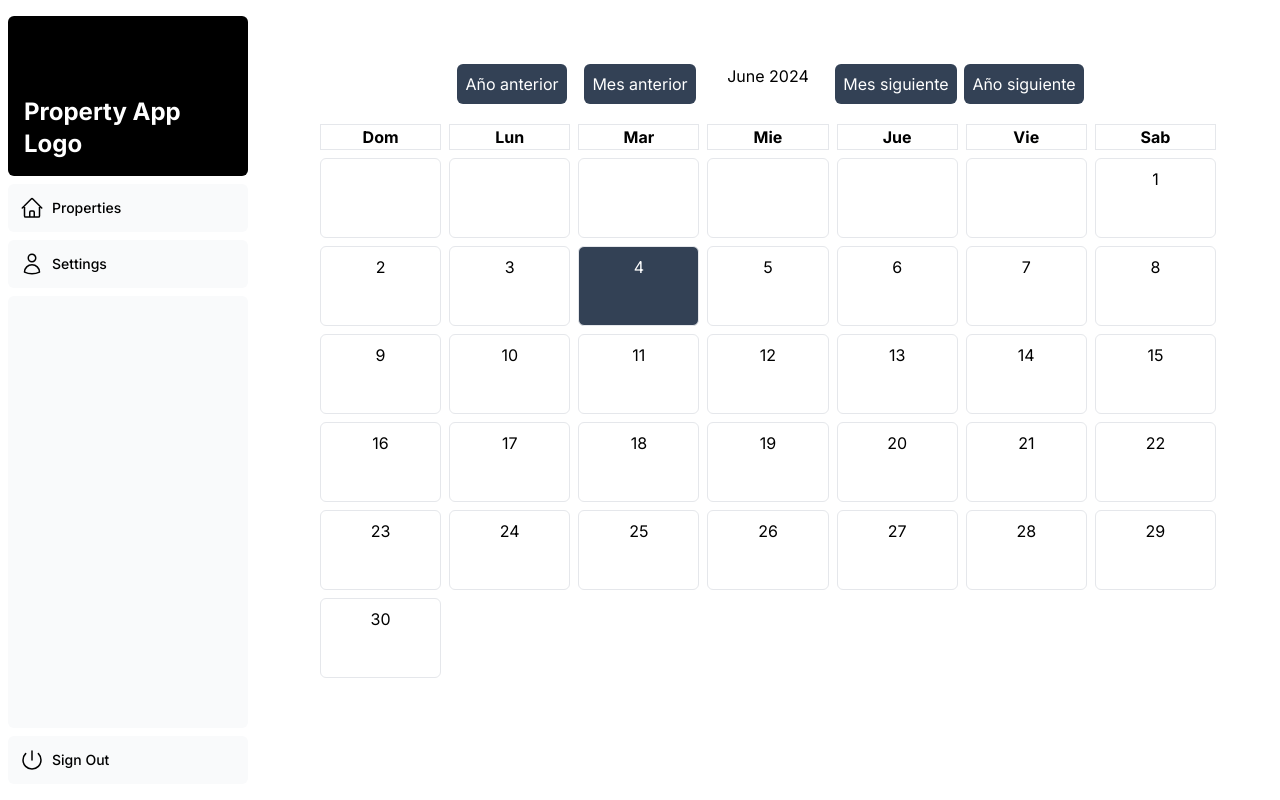
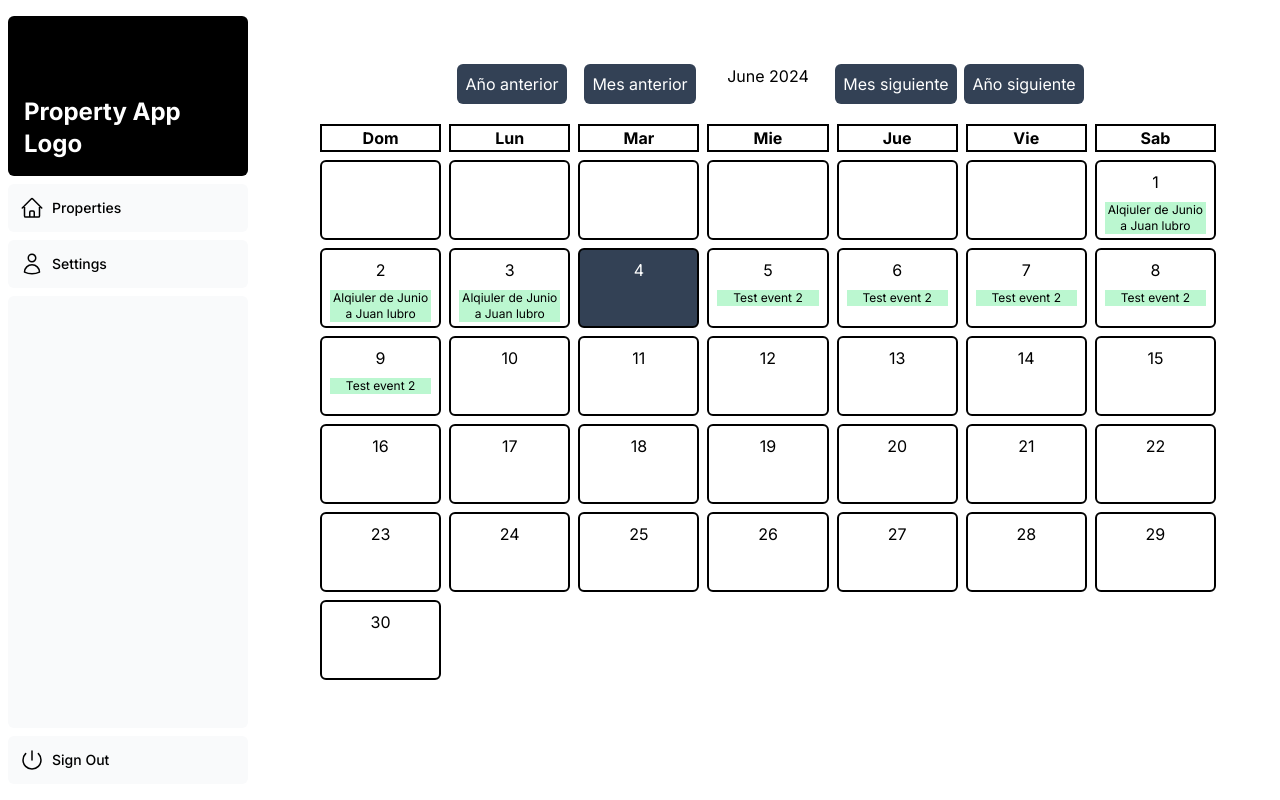
Before and after one commit to TeoRamosKees/Property-app-next, a Next.js app in the folder property-app/: page /dashboard/properties/create in a window 1280 px wide. Built offline with nearby package versions, Linux system fonts and the light colour scheme.

Commit message:
adding events to calendar

```diff
--- a/property-app/src/app/dashboard/properties/[id]/calendar/page.tsx
+++ b/property-app/src/app/dashboard/properties/[id]/calendar/page.tsx
@@ -1,7 +1,21 @@
 import PropertyCalendar from '@/app/ui/properties/calendar';
+import { addDays, subDays } from 'date-fns';
 
 export default function PropertyCalendarPage() {
     return (
-        <PropertyCalendar />
+        <PropertyCalendar
+            events={[
+                {
+                    startDate: subDays(new Date(), 5),
+                    endDate: subDays(new Date(), 1),
+                    title: "Alqiuler de Junio a Juan lubro"
+                },
+                {
+                    startDate: addDays(new Date(), 1),
+                    endDate: addDays(new Date(), 5),
+                    title: "Test event 2"
+                }
+            ]}
+        />
     );
 }
--- a/property-app/src/app/dashboard/properties/create/page.tsx
+++ b/property-app/src/app/dashboard/properties/create/page.tsx
@@ -1,10 +1,23 @@
 import PropertyCalendar from '@/app/ui/properties/calendar';
-
+import { addDays, subDays } from 'date-fns';
 
 export default function CreateProperty() {
     return (
         <div>
-            <PropertyCalendar />
+            <PropertyCalendar
+                events={[
+                    {
+                        startDate: subDays(new Date(), 5),
+                        endDate: subDays(new Date(), 1),
+                        title: "Alqiuler de Junio a Juan lubro"
+                    },
+                    {
+                        startDate: addDays(new Date(), 1),
+                        endDate: addDays(new Date(), 5),
+                        title: "Test event 2"
+                    }
+                ]}
+            />
         </div>
     );
 }
--- a/property-app/src/app/ui/properties/calendar.tsx
+++ b/property-app/src/app/ui/properties/calendar.tsx
@@ -1,17 +1,50 @@
 "use client";
 
 import clsx from "clsx";
-import { addMonths, eachDayOfInterval, endOfMonth, format, getDay, startOfMonth } from "date-fns";
-import { useEffect, useState } from "react";
+import { addMonths, eachDayOfInterval, endOfMonth, format, getDay, isSameDay, isToday, startOfMonth } from "date-fns";
+import { useEffect, useMemo, useState } from "react";
 
 // weekdays in Spanish
 const WEEKDAYS = ['Dom', 'Lun', 'Mar', 'Mie', 'Jue', 'Vie', 'Sab'];
 
-export default function PropertyCalendar() {
+interface Event {
+    startDate: Date;
+    endDate: Date;
+    title: string;
+}
+
+interface EventCalendarProps {
+    events?: Event[];
+}
+
+interface DayWithEvents {
+    day: Date;
+    title: string;
+}
+
+export default function PropertyCalendar({ events = [] }: EventCalendarProps) {
     const [currentDate, setCurrentDate] = useState(new Date());
     const [firstDayOfMonth, setFirstDayOfMonth] = useState(startOfMonth(currentDate));
     const [lastDayOfMonth, setLastDayOfMonth] = useState(endOfMonth(currentDate));
     const [startingDayIndex, setStartingDayIndex] = useState(getDay(firstDayOfMonth));
+
+    // Create only one array of days with all the events
+    const daysWithEvents = useMemo(() => {
+        const daysWithEvents: DayWithEvents[] = [];
+        events.forEach((event) => {
+            const days = eachDayOfInterval({
+                start: event.startDate,
+                end: event.endDate
+            });
+            days.forEach((day) => {
+                daysWithEvents.push({
+                    day,
+                    title: event.title
+                });
+            });
+        });
+        return daysWithEvents;
+    }, [events]);
 
     useEffect(() => {
         setFirstDayOfMonth(startOfMonth(currentDate));
@@ -65,22 +98,37 @@ export default function PropertyCalendar() {
             </div>
             <div className="grid grid-cols-7 gap-2">
                 {WEEKDAYS.map((day) => (
-                    <div key={day} className="text-center border font-bold">
+                    <div key={day} className="text-center border-2 border-black font-bold">
                         {day}
                     </div>
                 ))}
                 {Array.from({ length: startingDayIndex }).map((_, index) => (
-                    <div key={`empty-${index}`} className="text-center border rounded-md p-2 h-20" />
+                    <div key={`empty-${index}`} className="text-center border-2 border-black rounded-md p-2 h-20" />
                 ))}
-                {/* add different style to current day by using clsx  "text-center border rounded-md p-2 hover:bg-black hover:text-white h-20"*/}
-                {daysInMonth.map((day, index) => (
-                    <div key={index} className={clsx(
-                        "text-center border rounded-md p-2 h-20 hover:bg-black hover:text-white",
-                        format(day, 'yyyy-MM-dd') === format(new Date(), 'yyyy-MM-dd') && 'bg-slate-700 text-white'
-                    )}>
-                        {format(day, 'd')}
-                    </div>
-                ))}
+                {daysInMonth.map((day, index) => {
+                    const eventTitles = daysWithEvents
+                        .filter((event) => isSameDay(event.day, day))
+                        .map((event) => event.title);
+
+                    return (
+                        <div key={index} className={clsx(
+                            "text-center border-2 border-black rounded-md p-2 h-20 hover:bg-black hover:text-white", {
+                                'bg-slate-700 text-white': isToday(day),
+                            }
+                        )}>
+                            {format(day, 'd')}
+                            {eventTitles.length > 0 && (
+                                <div className="mt-2">
+                                    {eventTitles.map((title, idx) => (
+                                        <div key={idx} className="text-xs text-black bg-green-200">
+                                            {title}
+                                        </div>
+                                    ))}
+                                </div>
+                            )}
+                        </div>
+                    );
+                })}
             </div>
         </div>
     );
```
